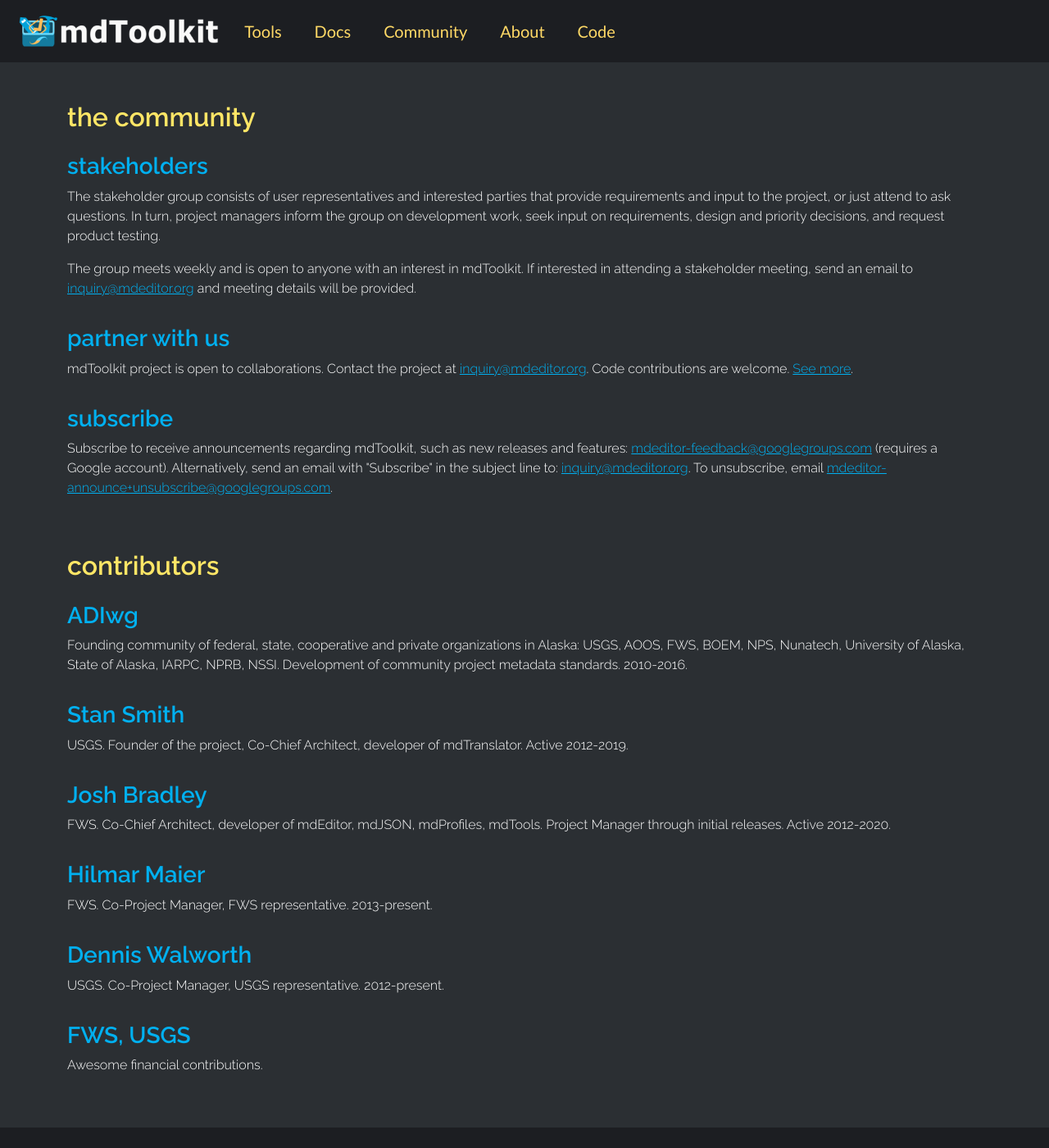
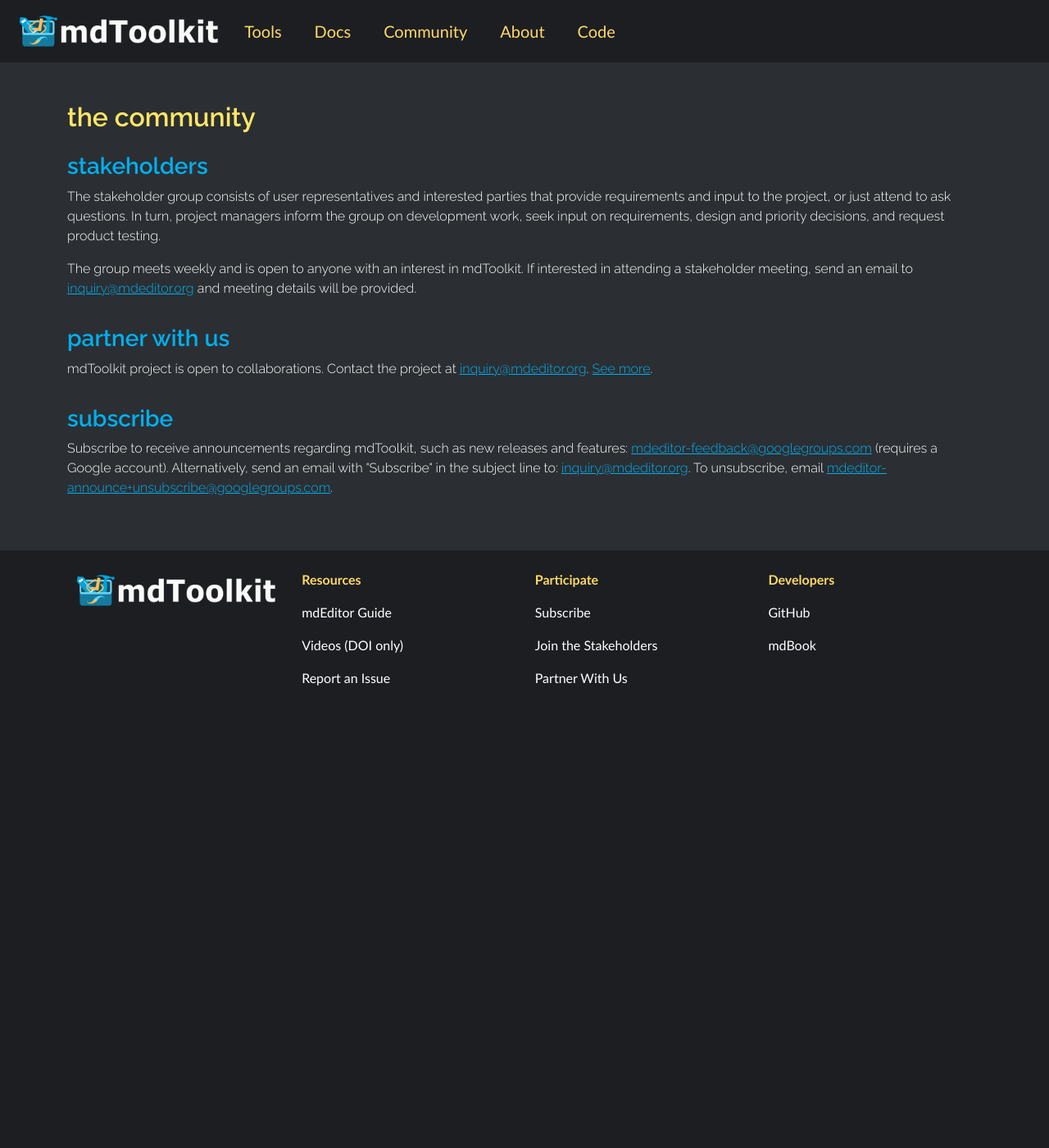
Before and after one commit to adiwg/mdToolkit-web, a Jekyll site: the page built from community.html, in a window 1280 px wide and 1400 px high. Shown: the whole window at 82% size. Built offline with Jekyll 4.4.1, drawn with Linux system fonts in a browser that asks for light colours.

Commit message:
content edits to community page

```diff
--- a/community.html
+++ b/community.html
@@ -37,8 +37,8 @@
       <div class="col">
         <p class="fs-6 text-white">
           mdToolkit project is open to collaborations. Contact the project at
-          <a class="text-neonblue" href="mailto:inquiry@mdeditor.org">inquiry@mdeditor.org</a>. Code
-          contributions are welcome. <a class="text-neonblue" href="about#partners">See more</a>.
+          <a class="text-neonblue" href="mailto:inquiry@mdeditor.org">inquiry@mdeditor.org</a>.
+          <a class="text-neonblue" href="about#partners">See more</a>.
         </p>
       </div>
     </div>
@@ -60,80 +60,5 @@
     </div>
     <!-- End community section -->
 
-    <!-- Begin contributors section -->
-    <h2 class="mt-5 fw-bold text-neonyellow">
-      contributors
-    </h2>
-
-    <h3 class="mt-4 fw-bold text-neonblue">
-      ADIwg
-    </h3>
-    <div class="row gap-5">
-      <div class="col">
-        <p class="fs-6 text-white">
-          Founding community of federal, state, cooperative and private organizations in
-          Alaska: USGS, AOOS, FWS, BOEM, NPS, Nunatech, University of Alaska, State of
-          Alaska, IARPC, NPRB, NSSI. Development of community project metadata
-          standards. 2010-2016.
-        </p>
-      </div>
-    </div>
-
-    <h3 class="mt-3 fw-bold text-neonblue">
-      Stan Smith
-    </h3>
-    <div class="row gap-5">
-      <div class="col">
-        <p class="fs-6 text-white">
-          USGS. Founder of the project, Co-Chief Architect, developer of mdTranslator.
-          Active 2012-2019.
-        </p>
-      </div>
-    </div>
-
-    <h3 class="mt-3 fw-bold text-neonblue">
-      Josh Bradley
-    </h3>
-    <div class="row gap-5">
-      <div class="col">
-        <p class="fs-6 text-white">
-          FWS. Co-Chief Architect, developer of mdEditor, mdJSON, mdProfiles, mdTools.
-          Project Manager through initial releases. Active 2012-2020.
-        </p>
-      </div>
-    </div>
-
-    <h3 class="mt-3 fw-bold text-neonblue">
-      Hilmar Maier
-    </h3>
-    <div class="row gap-5">
-      <div class="col">
-        <p class="fs-6 text-white">
-          FWS. Co-Project Manager, FWS representative. 2013-present.
-        </p>
-      </div>
-    </div>
-
-    <h3 class="mt-3 fw-bold text-neonblue">Dennis Walworth</h3>
-    <div class="row gap-5">
-      <div class="col">
-        <p class="fs-6 text-white">
-          USGS. Co-Project Manager, USGS representative. 2012-present.
-        </p>
-      </div>
-    </div>
-
-    <h3 class="mt-3 fw-bold text-neonblue">
-      FWS, USGS
-    </h3>
-    <div class="row gap-5">
-      <div class="col">
-        <p class="fs-6 text-white">
-          Awesome financial contributions.
-        </p>
-      </div>
-    </div>
-    <!-- End contributors section -->
-
   </div>
 </div>
```
Also changed, not shown: 1 other file.
